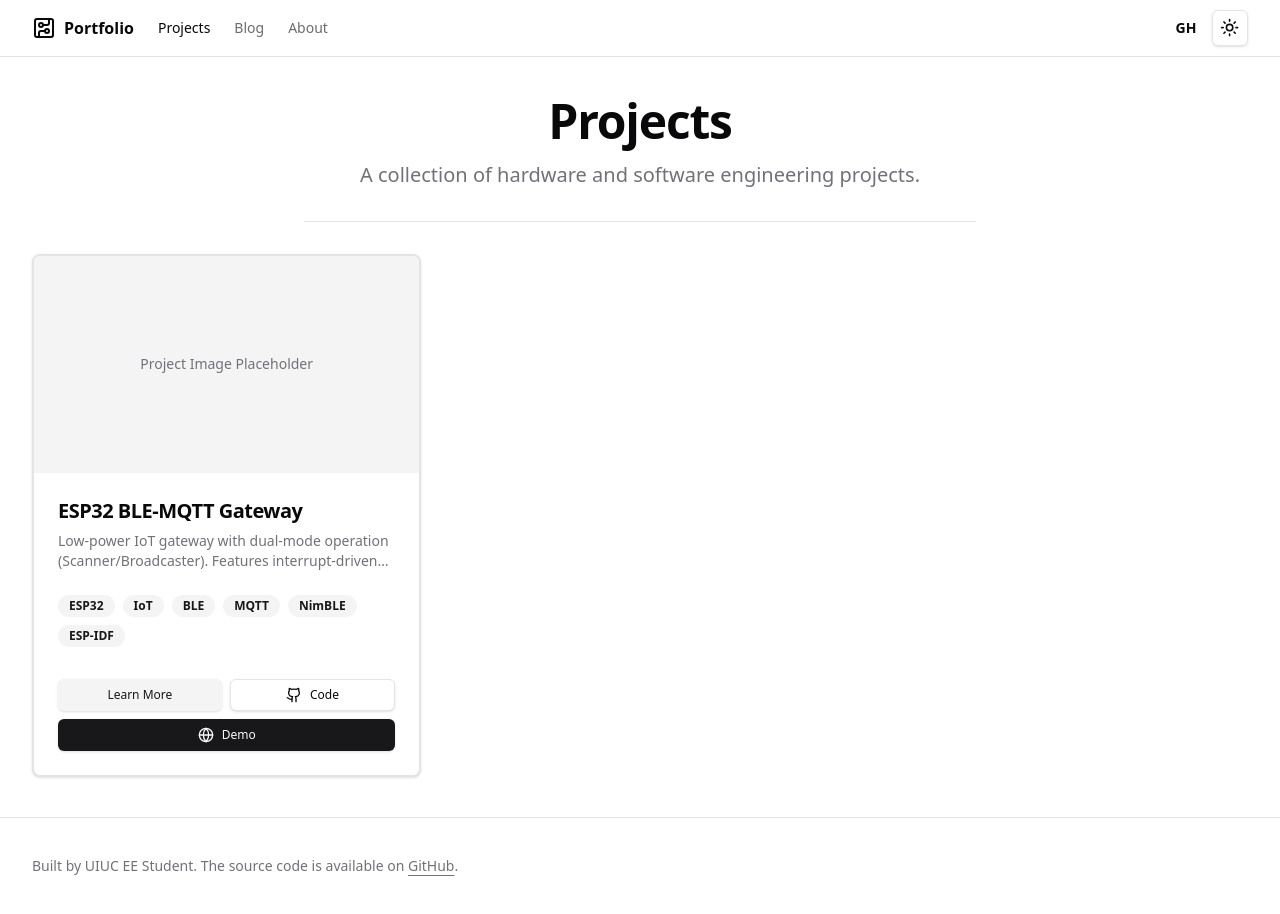
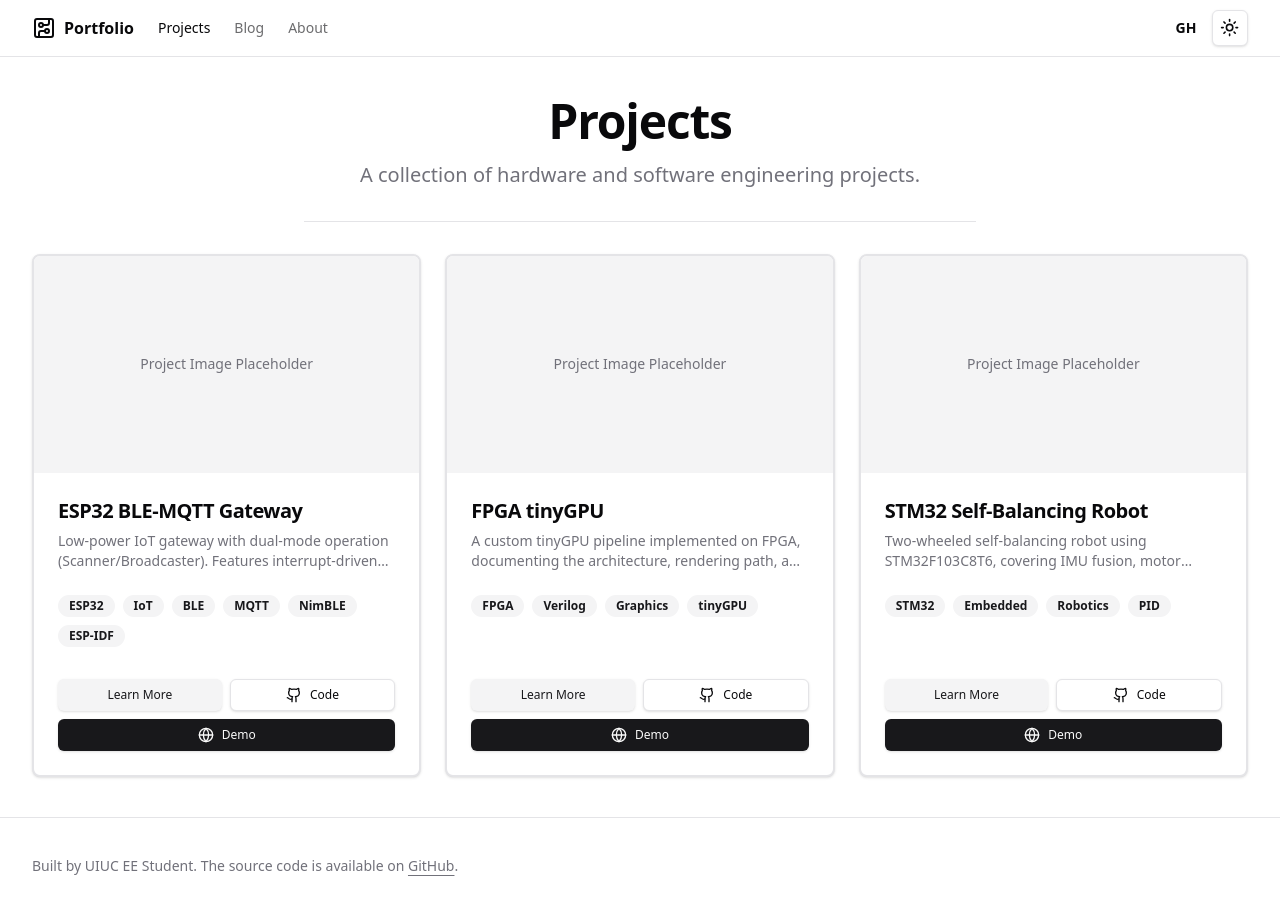
Before and after one commit to Chigz114/my-portfolio, a Next.js app: page /projects in a window 1280 px wide. Built offline with nearby package versions, Linux system fonts and the light colour scheme.

Commit message:
Wire blog navigation and project cards

```diff
--- a/content/blog/STM32/2.mpu6050-integration.md
+++ b/content/blog/STM32/2.mpu6050-integration.md
@@ -2,7 +2,7 @@
 title: "2. MPU6050 IMU Integration"
 date: "2025-01-15"
 description: "Integrating the MPU6050 6-axis IMU with STM32 for attitude sensing in a self-balancing robot."
-tags: ["STM32", "MPU6050", "IMU", "I2C", "Sensors"]
+tags: ["STM32", "MPU6050", "IMU", "I2C", "Sensors", "Robotics"]
 ---
 
 ## MPU6050 IMU Integration
@@ -101,3 +101,7 @@ These are distinct concepts:
 - **Accuracy**: How close measurements are to true values (limited by sensor noise)
 
 The MPU6050 has significant noise, so higher resolution doesn't guarantee better accuracy. However, using ±2g range still helps because it better characterizes the noise for subsequent filtering.
+
+---
+
+*Next: [3. Kalman Filter for Sensor Fusion →](./3.kalman-filter)*
--- a/src/app/projects/page.tsx
+++ b/src/app/projects/page.tsx
@@ -9,6 +9,24 @@ const projects = [
     githubUrl: "https://github.com",
     demoUrl: "/blog/ESP32",
     detailsUrl: "/blog/ESP32/0.project-overview",
+  },
+  {
+    title: "FPGA tinyGPU",
+    description:
+      "A custom tinyGPU pipeline implemented on FPGA, documenting the architecture, rendering path, and display pipeline optimizations.",
+    tags: ["FPGA", "Verilog", "Graphics", "tinyGPU"],
+    githubUrl: "https://github.com",
+    demoUrl: "/blog/FPGA",
+    detailsUrl: "/blog/FPGA/1.big-picture",
+  },
+  {
+    title: "STM32 Self-Balancing Robot",
+    description:
+      "Two-wheeled self-balancing robot using STM32F103C8T6, covering IMU fusion, motor control, and PID stabilization tutorials.",
+    tags: ["STM32", "Embedded", "Robotics", "PID"],
+    githubUrl: "https://github.com",
+    demoUrl: "/blog/STM32",
+    detailsUrl: "/blog/STM32/0.project-overview",
   },
 ]
 
```
Also changed, not shown: content/blog/STM32/0.project-overview.md (+4 -0 lines), content/blog/STM32/1.oled-driver.md (+4 -0 lines), content/blog/STM32/3.kalman-filter.md (+4 -0 lines), content/blog/STM32/4.motor-encoder.md (+4 -0 lines), content/blog/STM32/5.pwm-motor-control.md (+4 -0 lines), content/blog/STM32/6.system-timer.md (+4 -0 lines), content/blog/STM32/7.pid-control.md (+4 -0 lines).
